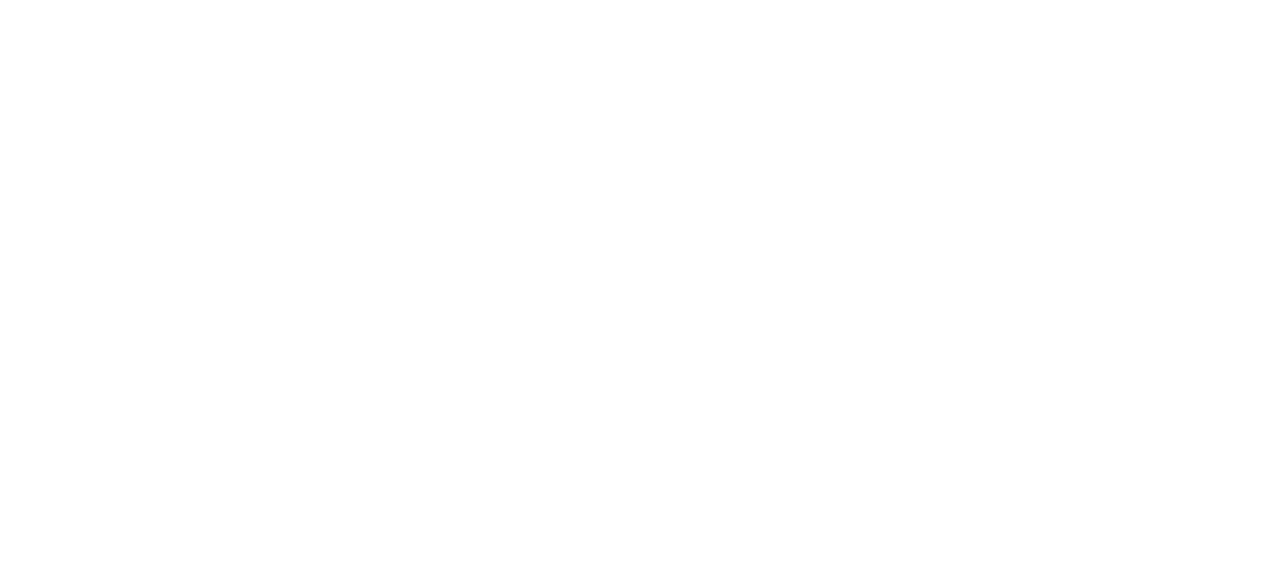
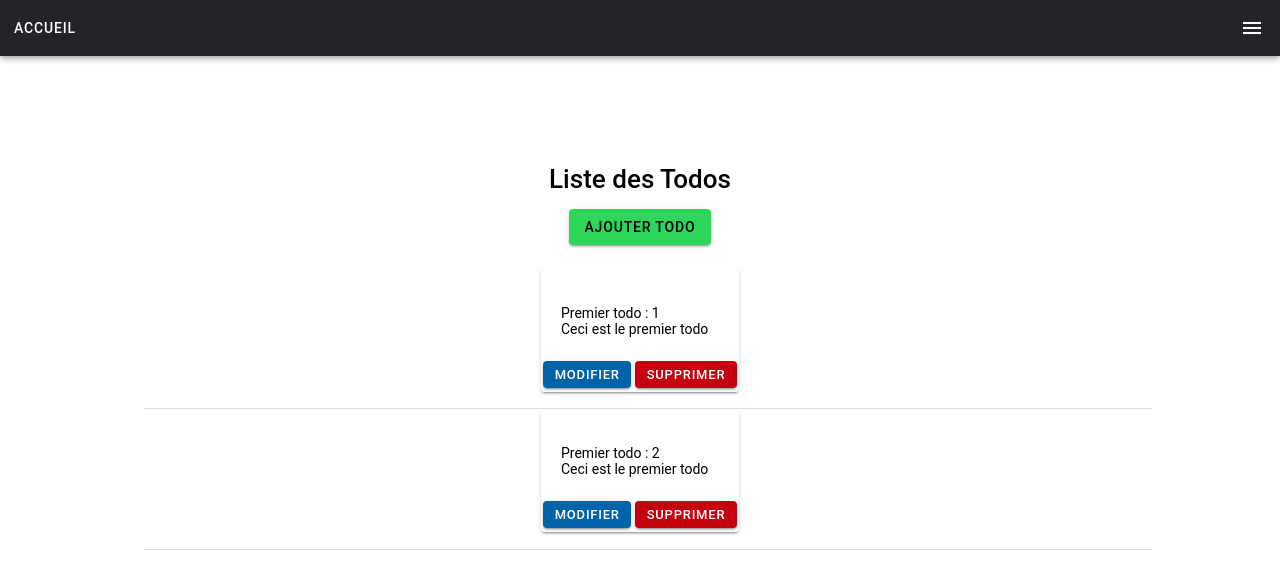
Before and after one commit to zacharyb12/exo-Todo-ionic, a React (Vite) app: page /todo-list in a window 1280 px wide. Shown: the top 574 px of the page. Built offline with nearby package versions, Linux system fonts and the light colour scheme.

Commit message:
todoDemo

```diff
--- a/src/App.tsx
+++ b/src/App.tsx
@@ -32,6 +32,8 @@ import '@ionic/react/css/palettes/dark.system.css';
 
 /* Theme variables */
 import './theme/variables.css';
+import Navbar from './components/navbar/Navbar';
+import TodoList from './pages/list/TodoList';
 
 setupIonicReact();
 
@@ -39,11 +41,13 @@ const App: React.FC = () => (
   <IonApp>
     <IonReactRouter>
       {/* Ajout de la navbar */}
+      <Navbar/>
       {/* ajout du paramètre id=main-content dans le IonRouterOutlet */}
       {/* ajout du paramètre contentId=main-content dans la navbar */}
 
       <IonRouterOutlet id='main-content'>
         <Route exact path="/home" component={Home}/>
+        <Route exact path="/todo-list" component={TodoList} />
         <Route exact path="/" render={()=> <Redirect to="/home" />} />
       </IonRouterOutlet>
     </IonReactRouter>
--- /dev/null
+++ b/src/components/navbar/Navbar.tsx
@@ -0,0 +1,60 @@
+import { IonAccordion, IonAccordionGroup, IonButton, IonButtons, IonContent, IonHeader, IonItem, IonLabel, IonMenu, IonMenuButton, IonTitle, IonToolbar, useIonRouter } from "@ionic/react";
+
+const Navbar : React.FC = () => {
+    const router = useIonRouter();
+
+    return (
+        <>
+        <IonMenu side="end" contentId="main-content">
+
+        <IonHeader>
+            <IonToolbar color='dark'>
+                <IonTitle>Todo App</IonTitle>
+            </IonToolbar>
+        </IonHeader>
+
+        <IonContent>
+            <IonAccordionGroup>
+                    <IonItem button color='dark'>
+                        <IonLabel onClick={()=> router.push("/")}>Home</IonLabel>
+                    </IonItem>
+                <IonAccordion value="Todos">
+
+                    <IonItem slot="header" color='dark'>
+                        <IonLabel>Todos</IonLabel>
+                    </IonItem>
+
+                    <IonItem button slot="content" color='dark' onClick={() => router.push('todo-list')}>
+                        <IonLabel>Todo list Page</IonLabel>
+                    </IonItem>
+
+                    <IonItem button slot="content" color='dark' onClick={()=> router.push('add-todo')}>
+                        <IonLabel>Ajout Todo</IonLabel>
+                    </IonItem>
+                </IonAccordion>
+
+            </IonAccordionGroup>
+
+        </IonContent>
+
+        </IonMenu>
+
+        <IonHeader>
+            <IonToolbar color='dark'>
+                <IonButtons slot="end">
+                    <IonMenuButton />
+                </IonButtons>
+
+                <IonButtons slot="start">
+                    <IonButton onClick={()=> router.push('/')}> Accueil</IonButton>
+                </IonButtons>
+
+            </IonToolbar>
+        </IonHeader>
+
+
+        </>
+    )
+}
+
+export default Navbar;
--- a/src/pages/home/Home.css
+++ b/src/pages/home/Home.css
@@ -0,0 +1,7 @@
+.mt-9{
+    margin-top: 9rem;
+}
+
+.text-center{
+    text-align: center;
+}
--- a/src/pages/home/Home.tsx
+++ b/src/pages/home/Home.tsx
@@ -1,24 +1,22 @@
-import { IonContent, IonHeader, IonList, IonPage, IonTitle, IonToolbar } from '@ionic/react';
+import { IonCard, IonCardHeader, IonCardSubtitle, IonCardTitle, IonImg, IonPage } from '@ionic/react';
 import './Home.css';
 
 const Home: React.FC = () => {
   return (
     <IonPage>
 
-      <IonContent fullscreen>
-        <IonHeader collapse="condense">
-          <IonToolbar>
-            <div style={{marginTop: '4rem'}}>
+      <div>
+        <IonImg src='https://cdn.pixabay.com/photo/2015/12/28/02/58/home-1110867_1280.png' alt='' style={{width:'200px', height:'150px' , margin : '5rem auto 0 auto' }} />
+      </div>
 
-            <IonTitle size="large">Exercice Todo</IonTitle>
-            <IonList>
-              <IonContent><p>Implementation des pages : List ( avec utilisation du service : getAll & delete ) et home et de la navigation ( navbar ou dans les pages )</p></IonContent>
-              <IonContent><p>Implementation des pages : add et update ( avec utilisation du service )</p></IonContent>
-            </IonList>
-            </div>
-          </IonToolbar>
-        </IonHeader>
-      </IonContent>
+      <IonCard style={{margin:'0 auto 5rem auto', width:'80%'}}>
+        <IonImg src="https://cdn.pixabay.com/photo/2020/05/30/09/53/todo-lists-5238324_1280.jpg" alt="" style={{width : '60%',margin : 'auto',padding: '20px' }}/>
+        <IonCardHeader>
+          <IonCardTitle>Bienvenue sur votre application de gestion de tache</IonCardTitle>
+          <IonCardSubtitle>Gérer vos taches simplement</IonCardSubtitle>
+        </IonCardHeader>
+      </IonCard>
+
     </IonPage>
   );
 };
--- a/src/pages/list/TodoList.tsx
+++ b/src/pages/list/TodoList.tsx
@@ -1,20 +1,57 @@
-// import { useState } from "react";
-// import { Todo } from "../../models/Todo.model";
-// import todoService from "../../services/todoService";
-import { useIonViewWillEnter } from "@ionic/react";
+import { useEffect, useState } from "react";
+import { Todo } from "../../models/Todo.model";
+import todoService from "../../services/todoService";
+import { IonButton, IonCard, IonItem, IonLabel, IonList, IonPage, useIonRouter, useIonViewWillEnter } from "@ionic/react";
 
 
 
 const TodoList : React.FC = () => {
-    // const [todos, setTodos] = useState<Todo[]>([]);
+    const router = useIonRouter();
+    const [todos, setTodos] = useState<Todo[]>([]);
 
     useIonViewWillEnter(() => {
-        // const todoList = todoService.getAllTodos();
-        // setTodos(todoList);
+        const todoList = todoService.getTodos();
+        setTodos(todoList);
     })
+
+    useEffect(() => {
+        const todoList = todoService.getTodos();
+        setTodos(todoList);
+    },[])
+
+    const deleteTodoItem = (id : number) => {
+        todoService.removeTodo(id);
+        const todoList = todoService.getTodos();
+        setTodos(todoList);
+    }
 
     return(
         <>
+        <IonPage>
+            <div className="mt-9 text-center">
+                <h1>Liste des Todos</h1>
+                <IonButton color="success" style={{marginBottom : "1rem"}} onClick={() => router.push('/')}>Ajouter Todo</IonButton>
+
+                <IonList style={{width:'80%',margin:'auto'}}>
+
+                    {todos.map( (todo) => (
+                        <IonItem>
+                            <IonCard style={{margin : '0 auto 1rem auto'}}>
+                                <div style={{padding: '20px',backgroundColor : 'white', marginTop : '1rem'}}>
+                                <IonLabel style={{color : 'black'}}>{todo.title} : {todo.id}</IonLabel>
+                                <IonLabel style={{color : 'black'}}>{todo.description}</IonLabel>
+                                </div>
+                                <IonButton color='secondary' onClick={()=> router.push('/update-todo/'+ todo.id)}>Modifier</IonButton>
+                                <IonButton color='danger' onClick={()=> deleteTodoItem(todo.id) }>Supprimer</IonButton>
+                            </IonCard>
+                        </IonItem>
+                    ))}
+
+                </IonList>
+
+            </div>
+
+        </IonPage>
 
         </>
     )
--- a/src/services/todoService.ts
+++ b/src/services/todoService.ts
@@ -2,11 +2,52 @@
 // Ajout, suppression, modification, récupération
 // utilisation du service dans les composants
 
-// import { Todo } from "../models/Todo.model";
+import { Todo } from "../models/Todo.model";
 
-// let data : Todo[] = [];
+ let data : Todo[] = [
+    {
+        id: 1,
+        title : "Premier todo",
+        description : "Ceci est le premier todo",
+        completed : false
+    },
+        {
+        id: 2,
+        title : "Premier todo",
+        description : "Ceci est le premier todo",
+        completed : false
+    }
+ ];
 
 const todoService = {
+
+    getTodos : () : Todo[] => {
+        return data;
+    },
+    removeTodo : (id : number) : void => {
+        data = data.filter((todo) => todo.id !== id)
+    },
+    getTodoById : (id : number) : Todo | undefined => {
+        const todo = data.find((todo)=> todo.id === id);
+        return todo;
+    },
+    updateTodo : (updatedTodo : Todo) : void => {
+        data = data.map((todo) => {
+            if(todo.id === updatedTodo.id){
+
+                return {...updatedTodo}
+            }
+            return todo;
+        })
+    },
+    completedTodo : (id : number) : void => {
+        data = data.map((todo) => {
+            if(todo.id === id){
+                return {...todo, completed : !todo.completed}
+            }
+            return todo;
+        })
+    }
 
 }
 
```
